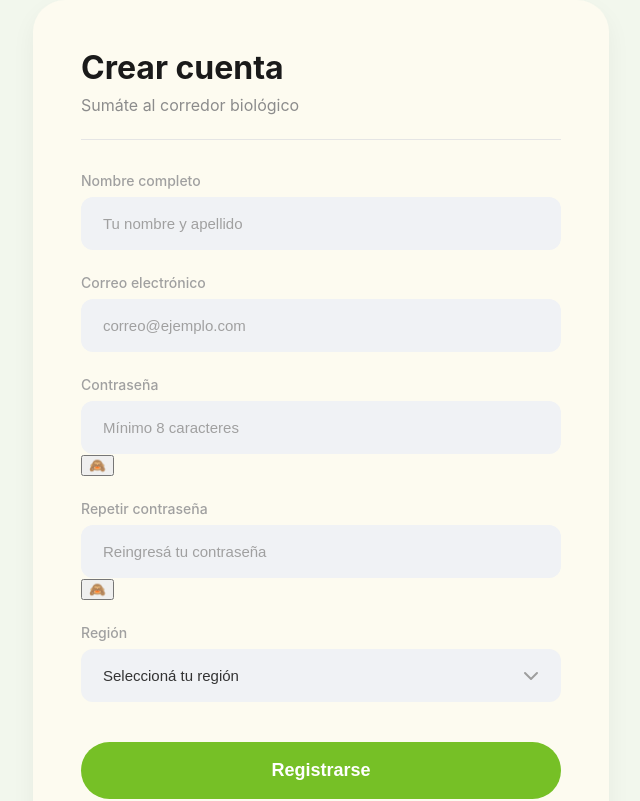
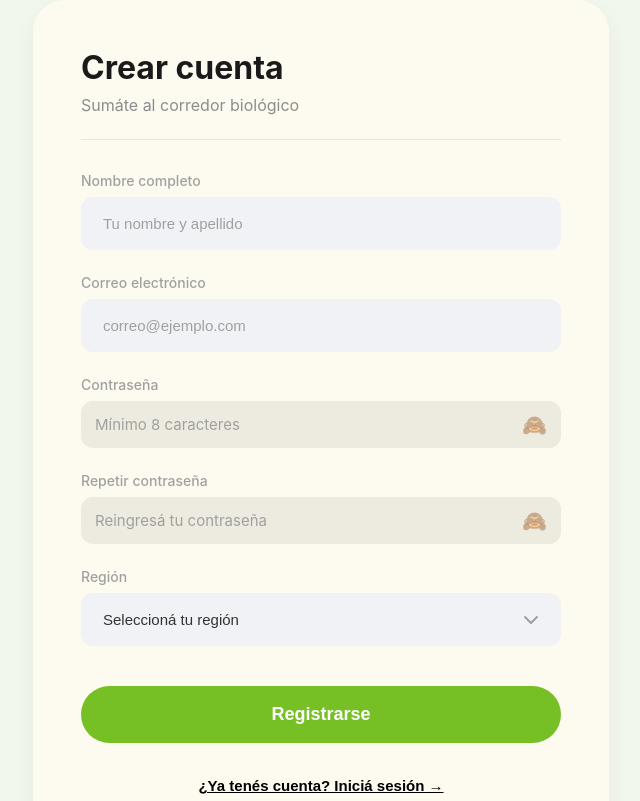
Before and after one commit to vickykriger/RutaVerde_Frontend, a React (Vite) app: page /registrarse in a window 1280 px wide. Shown: the top 801 px of the page, without its empty margins (319-959 px from the left). Built offline with nearby package versions, Linux system fonts and the light colour scheme.

Commit message:
mapas corregidos en el front

```diff
--- a/src/components/InicioForm.css
+++ b/src/components/InicioForm.css
@@ -194,3 +194,58 @@
   opacity: 0.75;
   background: none;
 }
+/* Contenedor principal que simula el campo gris */
+.password-input-wrapper {
+  display: flex;
+  align-items: center;
+  background-color: #edeae0; /* Mismo color gris que tus otros inputs */
+  border-radius: 0.75rem;
+  padding: 0 0.875rem;
+  transition: background-color 0.2s ease, box-shadow 0.2s ease;
+  width: 100%;
+  box-sizing: border-box;
+}
+
+/* Al enfocar dentro del contenedor */
+.password-input-wrapper:focus-within {
+  background-color: #e0ddd2;
+}
+
+/* Si hay un error, remarcamos el borde del contenedor */
+.password-input-wrapper.input-error {
+  border: 1.5px solid #d93025;
+}
+
+/* El input se vuelve transparente y ocupa el espacio libre */
+.password-input-wrapper input {
+  flex: 1;
+  border: none !important;
+  background: transparent !important;
+  padding: 0.875rem 0; /* Padding vertical idéntico a tus otros inputs */
+  outline: none !important;
+  font-size: 0.9375rem;
+  color: #1a1a1a;
+  font-family: inherit;
+  box-shadow: none !important;
+}
+
+/* Botón del emoji dentro de la caja */
+.btn-toggle-password {
+  background: none;
+  border: none;
+  cursor: pointer;
+  font-size: 1.25rem; /* Tamaño optimizado para emojis */
+  padding: 0 0 0 0.5rem;
+  display: flex;
+  align-items: center;
+  justify-content: center;
+  user-select: none;
+  opacity: 0.65;
+  transition: opacity 0.2s ease, transform 0.1s ease;
+  line-height: 1;
+}
+
+.btn-toggle-password:hover {
+  opacity: 1;
+  transform: scale(1.1);
+}
--- a/src/components/MapaInteractivo.tsx
+++ b/src/components/MapaInteractivo.tsx
@@ -1,6 +1,7 @@
 import React from 'react';
 import { useNavigate } from 'react-router-dom';
 import './MapaInteractivo.css';
+import Mapa from './Mapa';
 
 const MapaInteractivo: React.FC = () => {
   const navigate = useNavigate();
@@ -14,21 +15,10 @@ const MapaInteractivo: React.FC = () => {
           </p>
         </div>
 
-        <div className="map-visual" onClick={() => navigate('/mapa')} style={{ cursor: 'pointer' }}>
-          <div className="map-overlay-text">
-            Mapa interactivo · Corredor Biológico Nacional
-          </div>
-
-          {/* Marcadores simulados basándose en la imagen */}
-          <div className="marker green m1"></div>
-          <div className="marker green m2"></div>
-          <div className="marker green m3"></div>
-          <div className="marker red m4"></div>
-          <div className="marker green m5"></div>
-          <div className="marker green m6"></div>
-          <div className="marker red m7"></div>
+        <div className="map-visual"  style={{ cursor: 'pointer' }}>
+          <Mapa />
         </div>
-      </div>
+        </div>
     </section>
   );
 };
--- a/src/components/RegistroForm.css
+++ b/src/components/RegistroForm.css
@@ -141,3 +141,58 @@
     padding: 2rem 1.5rem;
   }
 }
+/* Contenedor principal que simula el campo gris */
+.password-input-wrapper {
+  display: flex;
+  align-items: center;
+  background-color: #edeae0; /* Mismo color gris que tus otros inputs */
+  border-radius: 0.75rem;
+  padding: 0 0.875rem;
+  transition: background-color 0.2s ease, box-shadow 0.2s ease;
+  width: 100%;
+  box-sizing: border-box;
+}
+
+/* Al enfocar dentro del contenedor */
+.password-input-wrapper:focus-within {
+  background-color: #e0ddd2;
+}
+
+/* Si hay un error, remarcamos el borde del contenedor */
+.password-input-wrapper.input-error {
+  border: 1.5px solid #d93025;
+}
+
+/* El input se vuelve transparente y ocupa el espacio libre */
+.password-input-wrapper input {
+  flex: 1;
+  border: none !important;
+  background: transparent !important;
+  padding: 0.875rem 0; /* Padding vertical idéntico a tus otros inputs */
+  outline: none !important;
+  font-size: 0.9375rem;
+  color: #1a1a1a;
+  font-family: inherit;
+  box-shadow: none !important;
+}
+
+/* Botón del emoji dentro de la caja */
+.btn-toggle-password {
+  background: none;
+  border: none;
+  cursor: pointer;
+  font-size: 1.25rem; /* Tamaño optimizado para emojis */
+  padding: 0 0 0 0.5rem;
+  display: flex;
+  align-items: center;
+  justify-content: center;
+  user-select: none;
+  opacity: 0.65;
+  transition: opacity 0.2s ease, transform 0.1s ease;
+  line-height: 1;
+}
+
+.btn-toggle-password:hover {
+  opacity: 1;
+  transform: scale(1.1);
+}
--- a/src/components/RegistroForm.tsx
+++ b/src/components/RegistroForm.tsx
@@ -129,16 +129,15 @@ const RegistroForm: React.FC = () => {
             />
           </div>
 
-          {/* Campo Contraseña con Ojo */}
+          {/* Campo Contraseña */}
           <div className="form-group">
             <label htmlFor="password">Contraseña</label>
-            <div className="password-input-wrapper">
+            <div className={`password-input-wrapper ${camposError.contrasenia ? 'input-error' : ''}`}>
               <input
                 type={mostrarContrasenia ? 'text' : 'password'}
                 id="password"
                 placeholder="Mínimo 8 caracteres"
                 value={contrasenia}
-                className={camposError.contrasenia ? 'input-error' : ''}
                 onChange={(e) => { setContrasenia(e.target.value); limpiarCampo('contrasenia'); }}
               />
               <button
@@ -152,16 +151,15 @@ const RegistroForm: React.FC = () => {
             </div>
           </div>
 
-          {/* Campo Repetir Contraseña con Ojo */}
+          {/* Campo Repetir Contraseña */}
           <div className="form-group">
             <label htmlFor="repeat-password">Repetir contraseña</label>
-            <div className="password-input-wrapper">
+            <div className={`password-input-wrapper ${camposError.repetirContrasenia ? 'input-error' : ''}`}>
               <input
                 type={mostrarRepetirContrasenia ? 'text' : 'password'}
                 id="repeat-password"
                 placeholder="Reingresá tu contraseña"
                 value={repetirContrasenia}
-                className={camposError.repetirContrasenia ? 'input-error' : ''}
                 onChange={(e) => { setRepetirContrasenia(e.target.value); limpiarCampo('repetirContrasenia'); }}
               />
               <button
```
Also changed, not shown: src/components/Inicio.tsx (+0 -6 lines).
